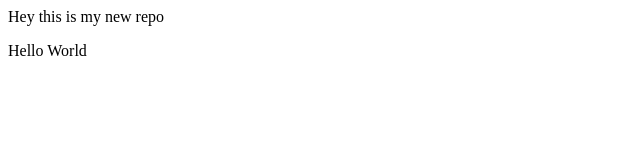
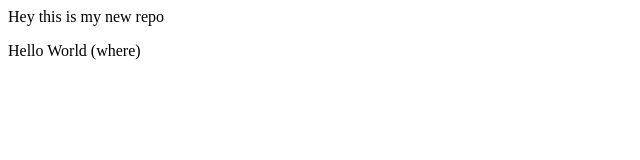
Before and after one commit to 1MONURAJBHAR/my-new-repo, a plain HTML site: page index.html in a window 1280 px wide. Shown: the full height of the page, 0-640 px from the left. Drawn offline with Linux system fonts and the light colour scheme.

Commit message:
Added where

```diff
--- a/index.html
+++ b/index.html
@@ -1,2 +1,2 @@
 <p>Hey this is my new repo</p>
-<p>Hello World</p>
+<p>Hello World (where)</p>
```
